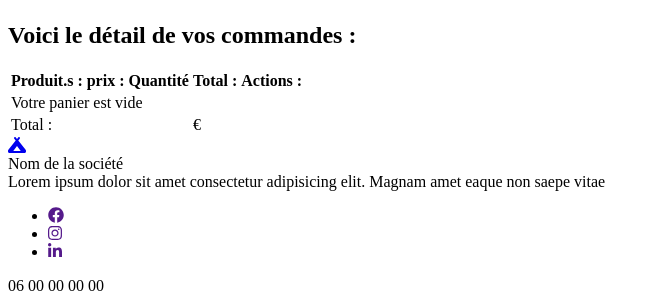
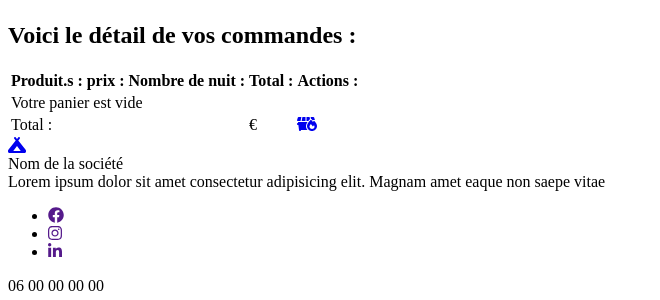
Before and after one commit to PaulineFP/Sejour_Atypique, a Symfony app: template templates/payment/index.html.twig in a window 1280 px wide. Shown: the part 267-567 px from the top of the page, without its empty margins (0-660 px from the left). Run offline with Twig, Linux system fonts and the light colour scheme; the template is opened without the code that fills it, so the values that code supplies are empty; some libraries are stand-ins or nearby versions.

Commit message:
:computer: Ci : add delete all on cart page

```diff
--- a/templates/payment/index.html.twig
+++ b/templates/payment/index.html.twig
@@ -25,7 +25,7 @@
                         #}
                         {# ------------------- #}
                         {# Uniniquement en production #}
-                        <th class="px-6 py-3 text-xs font-medium leading-4 tracking-wider text-left text-gray-500 uppercase border-b border-gray-200 bg-gray-50">Quantité</th>
+                        <th class="px-6 py-3 text-xs font-medium leading-4 tracking-wider text-left text-gray-500 uppercase border-b border-gray-200 bg-gray-50">Nombre de nuit :</th>
                         {# ----------- #}
                         <th class="px-6 py-3 text-xs font-medium leading-4 tracking-wider text-left text-gray-500 uppercase border-b border-gray-200 bg-gray-50">Total :</th>
                         <th class="px-6 py-3 text-xs font-medium leading-4 tracking-wider text-left text-gray-500 uppercase border-b border-gray-200 bg-gray-50">Actions :</th>
@@ -84,21 +84,26 @@
                                 <td class=" py-4 whitespace-no-wrap border-b border-gray-200">
                                     <div class="text-sm leading-5 text-gray-700 flex">
                                        <a href="{{path("cart_add", {id: element.hebergement.id})}}" class="flex items-center p-3 text-xs font-semibold leading-5 text-green-800 bg-green-100 rounded-full mx-2"><i class="fa-solid fa-plus"></i></a>
-                                       <a href="{{path("cart_remove", {id: element.hebergement.id})}}"" class="flex align-center p-3 text-xs font-semibold leading-5 text-red-600 bg-red-100 rounded-full mx-2"><i class="fa-solid fa-minus"></i></a>
-                                       <a href="{{path("cart_delete", {id: element.hebergement.id})}}"" class="py-2 text-red-600 mx-4"><i class="fa-solid fa-trash-can"></i></a>
+                                       <a href="{{path("cart_remove", {id: element.hebergement.id})}}" class="flex align-center p-3 text-xs font-semibold leading-5 text-red-600 bg-red-100 rounded-full mx-2"><i class="fa-solid fa-minus"></i></a>
+                                       <a href="{{path("cart_delete", {id: element.hebergement.id})}}" class="py-2 text-red-600 mx-4"><i class="fa-solid fa-trash-can"></i></a>
                                     </div>
                                 </td>
                             </tr>
                         {% else %}
                             <tr>
-                                <td colspan="5" class"text-center">Votre panier est vide</td>
+                                <td colspan="5" class="px-6 py-4 whitespace-no-wrap border-b border-gray-200">
+                                <div class="text-center text-lg">Votre panier est vide </div>
+                                </td>
                             </tr>
                         {% endfor %}
                     </tbody>
                     <tfoot>
                         <tr>
                             <td class="px-6 py-3 text-sm font-medium leading-4 tracking-wider text-left text-gray-700 font-bold uppercase border-b border-gray-200 bg-gray-50" colspan="3">Total : </td>
-                            <td class="px-6 py-3 text-sm font-medium leading-4 tracking-wider text-left  text-gray-700 font-bold uppercase border-b border-gray-200 bg-gray-50" colspan="2">{{total}} €</td>
+                            <td class="px-6 py-3 text-sm font-medium leading-4 tracking-wider text-left  text-gray-700 font-bold uppercase border-b border-gray-200 bg-gray-50">{{total}} €</td>
+                            <td class="px-6 py-3 font-medium leading-4 tracking-wider text-left  border-b border-gray-200 bg-gray-50">
+                                <a href="{{path("cart_delete_all")}}" class="py-2 text-red-600 mx-4 text-2xl"> <i class="fa-solid fa-dumpster-fire"></i></a>
+                            </td>
                         </tr>
                     </tfoot>
                 </thead>
```
Also changed, not shown: src/Controller/PaymentController.php (+9 -1 lines).
